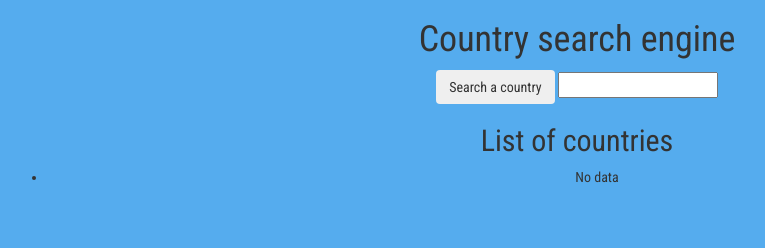
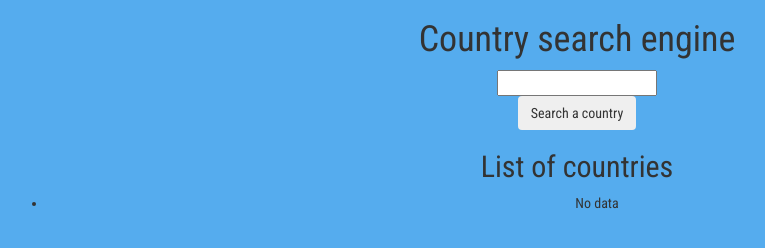
Before and after one commit to Rafal-Kowalczyk/zadanie_12_6, a website: page index.html in a window 1280 px wide. Shown: the whole page, without its empty margins (63-828 px from the left). Drawn offline with nearby package versions, Linux system fonts and the light colour scheme; files that its build step writes are made by us from their sources.

Commit message:
Change the position of the button and input

```diff
--- a/index.html
+++ b/index.html
@@ -10,8 +10,14 @@
 <body>
 	 <div class="container country-search">
 	 	<h1>Country search engine</h1>
-		<button class="btn" id="search">Search a country</button>
-		<input id="country-name" type="text" />
+	 	<div class="row">
+	    		<div class="col-md-12">
+	    			<input id="country-name" type="text" />
+				</div>
+				<div class="col-md-12">
+					<button class="btn" id="search">Search a country</button>
+				</div>
+			</div>
 		<h2>List of countries</h2>
 		<ul id="countries">
 		  <li>No data</li>
```
